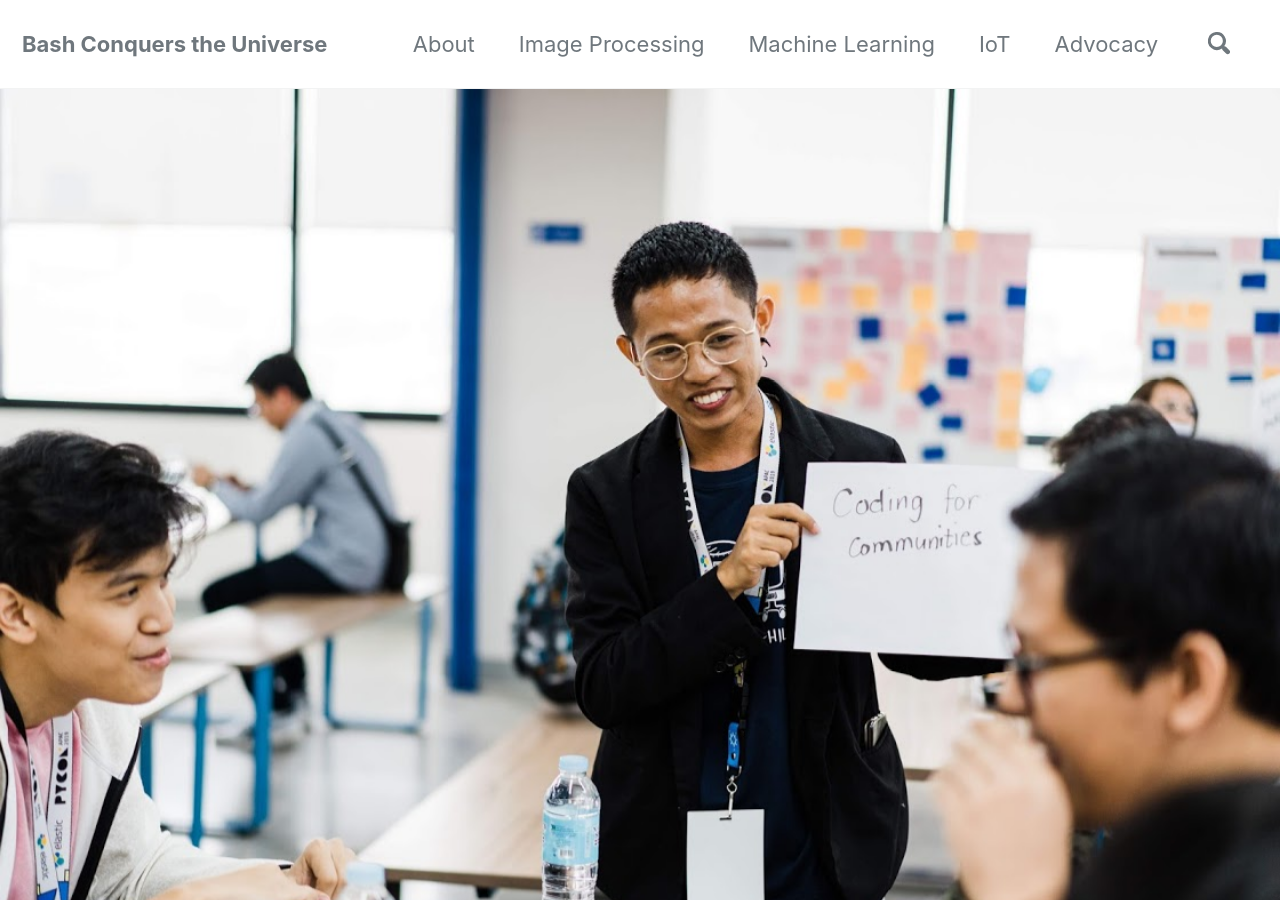
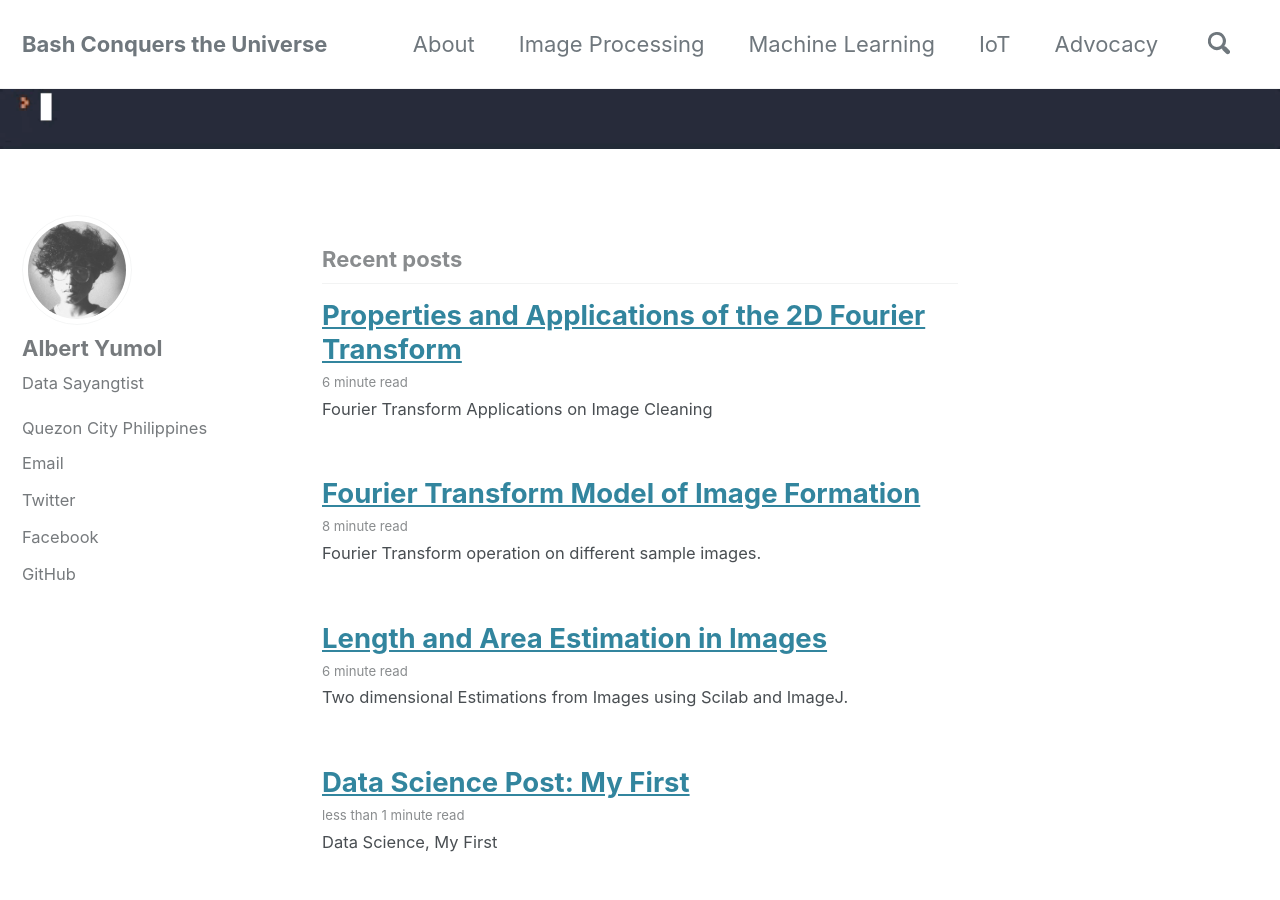
Before and after one commit to albertyumol/albertyumol.github.io, a Jekyll site: the page built from index.html, in a window 1280 px wide and 900 px high. Built offline with Jekyll 4.4.1, drawn with Linux system fonts in a browser that asks for light colours; cached includes are drawn as plain includes; the list of posts is cut into pages by our own code.

Commit message:
Testing gif overlay.

```diff
--- a/index.html
+++ b/index.html
@@ -3,6 +3,5 @@
 author_profile: true
 header:
   image: "images/code.jpg"
+  image: "images/bash1.gif"
 ---
-
-<img src="{{ site.url }}{{ site.baseurl }}/images/bash1.gif" alt="bash" class="center">
```
